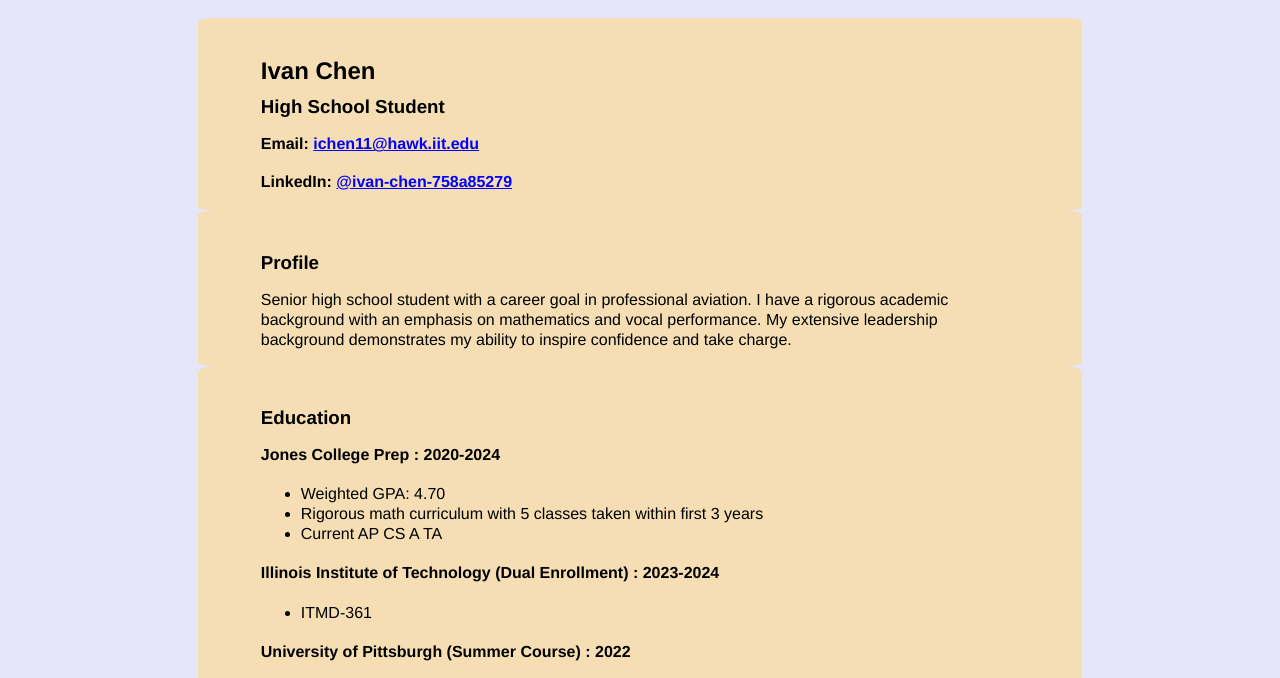
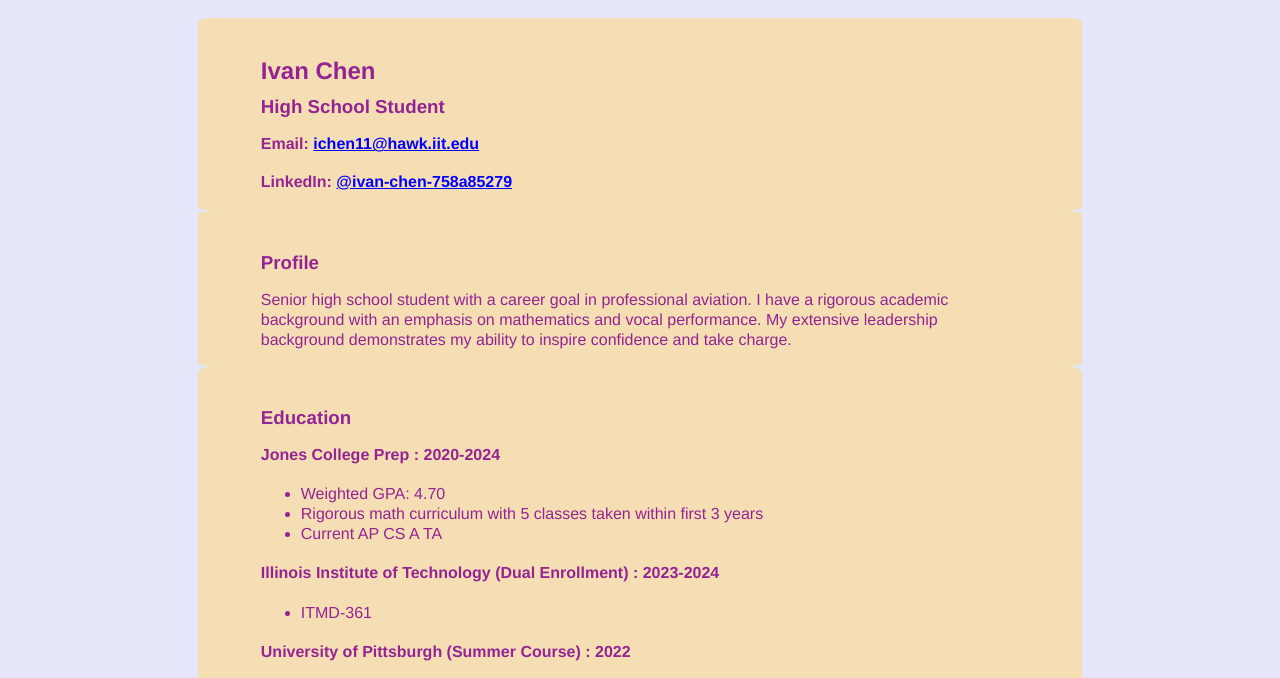
Before and after one commit to 1vahn/project2, a plain HTML site: page index.html in a window 1280 px wide. Shown: the part 113-791 px from the top of the page. Drawn offline with Linux system fonts and the light colour scheme.

Commit message:
updated text color

```diff
--- a/css/style.css
+++ b/css/style.css
@@ -41,6 +41,7 @@ div {
   text-align: left;
   margin: auto;
   line-height: 100%;
+  color: rgb(148, 35, 148);
 }
 
 .container {
```
